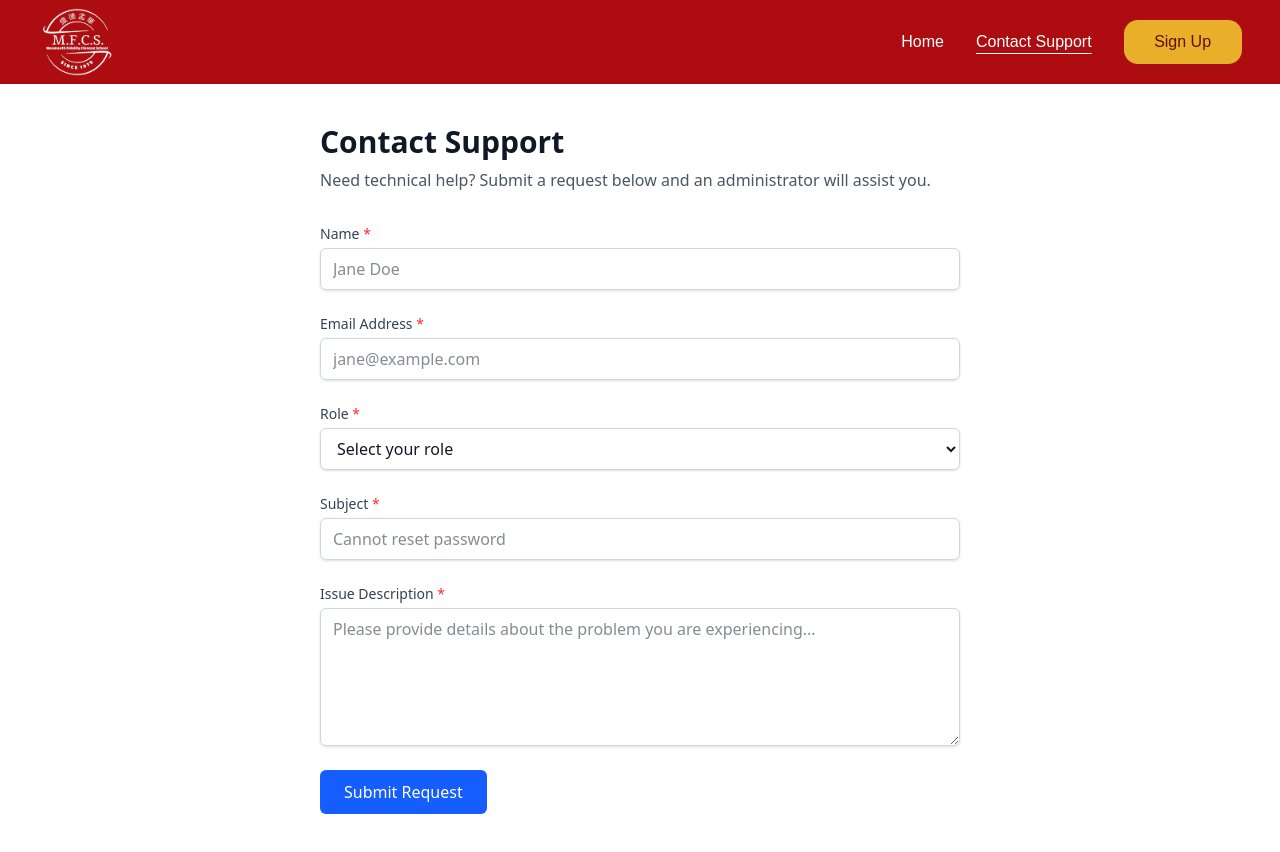
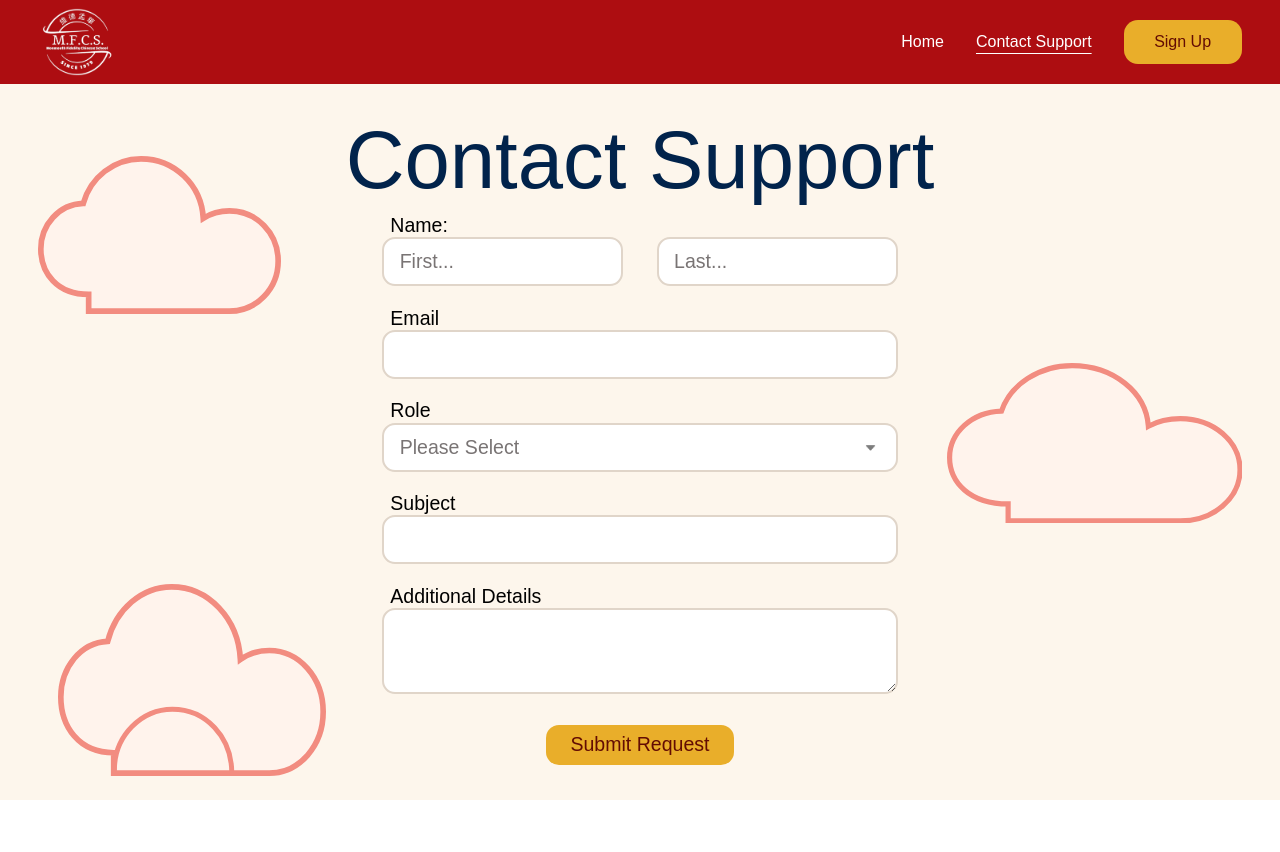
Before and after one commit to stevensblueprint/mfcs-learning-platform, a Next.js app: page /support in a window 1280 px wide. After the commit the page ends 800 px from the top, so only its background shows below. Built offline with nearby package versions, Linux system fonts and the light colour scheme; a web font is replaced by a local one.

Commit message:
feat: match support form and feedback dialogs to Figma

```diff
--- a/src/app/support/page.tsx
+++ b/src/app/support/page.tsx
@@ -1,265 +1,273 @@
 "use client";
 
-import { useState } from "react";
+import {
+  useEffect,
+  useRef,
+  useState,
+  type ChangeEvent,
+  type FormEvent,
+} from "react";
 import { submitSupportRequest, type SupportRequestData } from "./actions";
+import { supportBodyFont, supportHeadingFont } from "./fonts";
+import styles from "./support.module.css";
 
-type FormErrors = Partial<Record<keyof SupportRequestData, string>>;
-
+type Fields = Omit<SupportRequestData, "name"> & {
+  firstName: string;
+  lastName: string;
+};
+type FormErrors = Partial<Record<keyof Fields, string>>;
 type FormStatus = "idle" | "submitting" | "success" | "error";
-
-const INITIAL_FIELDS: SupportRequestData = {
-  name: "",
+const INITIAL_FIELDS: Fields = {
+  firstName: "",
+  lastName: "",
   email: "",
   role: "",
   subject: "",
   description: "",
 };
-
 const EMAIL_RE = /^[^\s@]+@[^\s@]+\.[^\s@]+$/;
 
 export default function SupportPage() {
-  const [fields, setFields] = useState<SupportRequestData>(INITIAL_FIELDS);
+  const [fields, setFields] = useState<Fields>(INITIAL_FIELDS);
   const [errors, setErrors] = useState<FormErrors>({});
   const [status, setStatus] = useState<FormStatus>("idle");
-  const [serverErrorMessage, setServerErrorMessage] = useState<string>("");
+  const dialog = useRef<HTMLDialogElement>(null);
+  const form = useRef<HTMLFormElement>(null);
+  const submitting = useRef(false);
 
-  const validate = (): boolean => {
-    const nextErrors: FormErrors = {};
+  useEffect(() => {
+    if ((status === "success" || status === "error") && !dialog.current?.open)
+      dialog.current?.showModal();
+  }, [status]);
 
-    if (!fields.name.trim()) {
-      nextErrors.name = "Name is required.";
+  function handleChange(
+    event: ChangeEvent<
+      HTMLInputElement | HTMLSelectElement | HTMLTextAreaElement
+    >,
+  ) {
+    const { name, value } = event.target;
+    setFields((previous) => ({ ...previous, [name]: value }));
+    setErrors((previous) => ({ ...previous, [name]: undefined }));
   }
 
-    if (!fields.email.trim()) {
-      nextErrors.email = "Email is required.";
-    } else if (!EMAIL_RE.test(fields.email.trim())) {
+  async function handleSubmit(event: FormEvent<HTMLFormElement>) {
+    event.preventDefault();
+    if (submitting.current) return;
+    const nextErrors: FormErrors = {};
+    if (!fields.firstName.trim())
+      nextErrors.firstName = "First name is required.";
+    if (!fields.lastName.trim()) nextErrors.lastName = "Last name is required.";
+    if (!fields.email.trim()) nextErrors.email = "Email is required.";
+    else if (!EMAIL_RE.test(fields.email.trim()))
       nextErrors.email = "Please enter a valid email address.";
+    if (!fields.role) nextErrors.role = "Please select your role.";
+    if (!fields.subject.trim()) nextErrors.subject = "Subject is required.";
+    if (!fields.description.trim())
+      nextErrors.description = "Please describe the issue you need help with.";
+    setErrors(nextErrors);
+    const firstError = Object.keys(nextErrors)[0];
+    if (firstError) {
+      form.current
+        ?.querySelector<HTMLElement>(`[name="${firstError}"]`)
+        ?.focus();
+      return;
+    }
+    submitting.current = true;
+    setStatus("submitting");
+    try {
+      await submitSupportRequest({
+        name: `${fields.firstName.trim()} ${fields.lastName.trim()}`,
+        email: fields.email.trim(),
+        role: fields.role,
+        subject: fields.subject.trim(),
+        description: fields.description.trim(),
+      });
+      setStatus("success");
+      setFields(INITIAL_FIELDS);
+    } catch {
+      setStatus("error");
+    } finally {
+      submitting.current = false;
+    }
   }
 
-    if (!fields.role.trim()) {
-      nextErrors.role = "Please select your role.";
+  function fieldAccessibility(name: keyof Fields) {
+    return {
+      "aria-invalid": !!errors[name],
+      "aria-describedby": errors[name] ? `${name}-error` : undefined,
+    };
+  }
+  function fieldError(name: keyof Fields) {
+    return errors[name] ? (
+      <p id={`${name}-error`} className={styles.fieldError}>
+        {errors[name]}
+      </p>
+    ) : null;
   }
 
-    if (!fields.subject.trim()) {
-      nextErrors.subject = "Subject is required.";
-    }
-
-    if (!fields.description.trim()) {
-      nextErrors.description = "Please describe the issue you need help with.";
-    }
-
-    setErrors(nextErrors);
-    return Object.keys(nextErrors).length === 0;
-  };
-
-  const handleChange = (
-    e: React.ChangeEvent<
-      HTMLInputElement | HTMLSelectElement | HTMLTextAreaElement
+  return (
+    <main className={`${styles.page} ${supportBodyFont.className}`}>
+      <div className={styles.scene}>
+        <div
+          className={`${styles.cloud} ${styles.cloudLeft}`}
+          aria-hidden="true"
+        />
+        <div
+          className={`${styles.cloud} ${styles.cloudRight}`}
+          aria-hidden="true"
+        />
+        <div
+          className={`${styles.cloud} ${styles.cloudBottom}`}
+          aria-hidden="true"
+        />
+        <h1 className={`${styles.title} ${supportHeadingFont.className}`}>
+          Contact Support
+        </h1>
+        <form
+          ref={form}
+          onSubmit={handleSubmit}
+          noValidate
+          className={styles.form}
+          aria-label="Contact support"
+          aria-busy={status === "submitting"}
         >
-  ) => {
-    const { name, value } = e.target;
-    setFields((prev) => ({ ...prev, [name]: value }));
-
-    if (errors[name as keyof SupportRequestData]) {
-      setErrors((prev) => ({ ...prev, [name]: undefined }));
-    }
-  };
-
-  const handleSubmit = async (e: React.FormEvent<HTMLFormElement>) => {
-    e.preventDefault();
-    setServerErrorMessage("");
-
-    if (!validate()) {
-      return;
-    }
-
-    setStatus("submitting");
-
-    try {
-      await submitSupportRequest(fields);
-      setStatus("success");
-      setFields(INITIAL_FIELDS);
-      setErrors({});
-    } catch (err) {
-      setStatus("error");
-      setServerErrorMessage(
-        err instanceof Error
-          ? err.message
-          : "Something went wrong. Please try again later."
-      );
-    }
-  };
-
-  return (
-    <main className="flex-1 max-w-2xl w-full mx-auto px-4 py-10">
-      <div className="mb-8">
-        <h1 className="text-3xl font-bold text-gray-900">Contact Support</h1>
-        <p className="mt-2 text-gray-600">
-          Need technical help? Submit a request below and an administrator will
-          assist you.
-        </p>
-      </div>
-
-      {status === "success" && (
-        <div
-          role="alert"
-          className="mb-6 rounded-md bg-green-50 border border-green-300 p-4 text-green-800"
+          <fieldset
+            className={styles.fields}
+            disabled={status === "submitting"}
           >
-          <p className="font-semibold">Request Submitted</p>
-          <p className="text-sm mt-1">
-            Your request has been submitted! We&apos;ll get back to you as soon as
-            possible.
-          </p>
-        </div>
-      )}
-
-      {status === "error" && (
-        <div
-          role="alert"
-          className="mb-6 rounded-md bg-red-50 border border-red-300 p-4 text-red-800"
-        >
-          <p className="font-semibold">Submission Failed</p>
-          <p className="text-sm mt-1">
-            {serverErrorMessage || "Something went wrong. Please try again later."}
-          </p>
-        </div>
-      )}
-
-      <form onSubmit={handleSubmit} noValidate className="space-y-6">
-        {/* Name */}
+            <fieldset className={styles.nameFields}>
+              <legend>Name:</legend>
+              <div className={styles.nameRow}>
                 <div>
-          <label
-            htmlFor="name"
-            className="block text-sm font-medium text-gray-700"
-          >
-            Name <span className="text-red-500">*</span>
+                  <label className={styles.srOnly} htmlFor="firstName">
+                    First name
                   </label>
                   <input
-            id="name"
-            name="name"
-            type="text"
-            value={fields.name}
+                    id="firstName"
+                    name="firstName"
+                    autoComplete="given-name"
+                    required
+                    value={fields.firstName}
                     onChange={handleChange}
-            placeholder="Jane Doe"
-            className={`mt-1 block w-full rounded-md border px-3 py-2 text-gray-900 shadow-sm focus:outline-none focus:ring-2 focus:ring-blue-500 ${
-              errors.name ? "border-red-500" : "border-gray-300"
-            }`}
+                    placeholder="First..."
+                    {...fieldAccessibility("firstName")}
                   />
-          {errors.name && (
-            <p className="mt-1 text-sm text-red-600">{errors.name}</p>
-          )}
+                  {fieldError("firstName")}
                 </div>
-
-        {/* Email */}
                 <div>
-          <label
-            htmlFor="email"
-            className="block text-sm font-medium text-gray-700"
-          >
-            Email Address <span className="text-red-500">*</span>
+                  <label className={styles.srOnly} htmlFor="lastName">
+                    Last name
                   </label>
+                  <input
+                    id="lastName"
+                    name="lastName"
+                    autoComplete="family-name"
+                    required
+                    value={fields.lastName}
+                    onChange={handleChange}
+                    placeholder="Last..."
+                    {...fieldAccessibility("lastName")}
+                  />
+                  {fieldError("lastName")}
+                </div>
+              </div>
+            </fieldset>
+            <div className={styles.field}>
+              <label htmlFor="email">Email</label>
               <input
                 id="email"
                 name="email"
                 type="email"
+                autoComplete="email"
+                required
                 value={fields.email}
                 onChange={handleChange}
-            placeholder="jane@example.com"
-            className={`mt-1 block w-full rounded-md border px-3 py-2 text-gray-900 shadow-sm focus:outline-none focus:ring-2 focus:ring-blue-500 ${
-              errors.email ? "border-red-500" : "border-gray-300"
-            }`}
+                {...fieldAccessibility("email")}
               />
-          {errors.email && (
-            <p className="mt-1 text-sm text-red-600">{errors.email}</p>
-          )}
+              {fieldError("email")}
             </div>
-
-        {/* Role */}
-        <div>
-          <label
-            htmlFor="role"
-            className="block text-sm font-medium text-gray-700"
-          >
-            Role <span className="text-red-500">*</span>
-          </label>
+            <div className={styles.field}>
+              <label htmlFor="role">Role</label>
               <select
                 id="role"
                 name="role"
+                required
                 value={fields.role}
                 onChange={handleChange}
-            className={`mt-1 block w-full rounded-md border px-3 py-2 text-gray-900 shadow-sm focus:outline-none focus:ring-2 focus:ring-blue-500 ${
-              errors.role ? "border-red-500" : "border-gray-300"
-            }`}
+                className={!fields.role ? styles.placeholder : undefined}
+                {...fieldAccessibility("role")}
               >
-            <option value="">Select your role</option>
+                <option value="" disabled>
+                  Please Select
+                </option>
                 <option value="student">Student</option>
                 <option value="parent">Parent</option>
                 <option value="teacher">Teacher</option>
               </select>
-          {errors.role && (
-            <p className="mt-1 text-sm text-red-600">{errors.role}</p>
-          )}
+              {fieldError("role")}
             </div>
-
-        {/* Subject */}
-        <div>
-          <label
-            htmlFor="subject"
-            className="block text-sm font-medium text-gray-700"
-          >
-            Subject <span className="text-red-500">*</span>
-          </label>
+            <div className={styles.field}>
+              <label htmlFor="subject">Subject</label>
               <input
                 id="subject"
                 name="subject"
-            type="text"
+                required
                 value={fields.subject}
                 onChange={handleChange}
-            placeholder="Cannot reset password"
-            className={`mt-1 block w-full rounded-md border px-3 py-2 text-gray-900 shadow-sm focus:outline-none focus:ring-2 focus:ring-blue-500 ${
-              errors.subject ? "border-red-500" : "border-gray-300"
-            }`}
+                {...fieldAccessibility("subject")}
               />
-          {errors.subject && (
-            <p className="mt-1 text-sm text-red-600">{errors.subject}</p>
-          )}
+              {fieldError("subject")}
             </div>
-
-        {/* Issue Description */}
-        <div>
-          <label
-            htmlFor="description"
-            className="block text-sm font-medium text-gray-700"
-          >
-            Issue Description <span className="text-red-500">*</span>
-          </label>
+            <div className={styles.field}>
+              <label htmlFor="description">Additional Details</label>
               <textarea
                 id="description"
                 name="description"
-            rows={5}
+                rows={3}
+                required
                 value={fields.description}
                 onChange={handleChange}
-            placeholder="Please provide details about the problem you are experiencing..."
-            className={`mt-1 block w-full rounded-md border px-3 py-2 text-gray-900 shadow-sm focus:outline-none focus:ring-2 focus:ring-blue-500 ${
-              errors.description ? "border-red-500" : "border-gray-300"
-            }`}
+                {...fieldAccessibility("description")}
               />
-          {errors.description && (
-            <p className="mt-1 text-sm text-red-600">{errors.description}</p>
-          )}
+              {fieldError("description")}
             </div>
-
-        {/* Submit Button */}
-        <div>
+          </fieldset>
+          <div className={styles.submitRow}>
             <button
+              className={styles.goldButton}
               type="submit"
               disabled={status === "submitting"}
-            className="w-full sm:w-auto px-6 py-2.5 bg-blue-600 text-white font-medium rounded-md hover:bg-blue-700 focus:outline-none focus:ring-2 focus:ring-blue-500 focus:ring-offset-2 disabled:opacity-50 disabled:cursor-not-allowed transition"
             >
               {status === "submitting" ? "Sending…" : "Submit Request"}
             </button>
           </div>
+          <span className={styles.srOnly} role="status">
+            {status === "submitting" ? "Sending your support request." : ""}
+          </span>
         </form>
+      </div>
+      <dialog
+        ref={dialog}
+        className={styles.dialog}
+        aria-labelledby="support-result-title"
+        aria-describedby="support-result-description"
+        onClose={() => setStatus("idle")}
+      >
+        <h2 id="support-result-title" className={supportHeadingFont.className}>
+          {status === "success" ? "Success!" : "Error!"}
+        </h2>
+        <p id="support-result-description">
+          {status === "success"
+            ? "Your support request has been submitted."
+            : "There was an error submitting your request. Please try again later."}
+        </p>
+        <button
+          className={styles.goldButton}
+          onClick={() => dialog.current?.close()}
+        >
+          Ok
+        </button>
+      </dialog>
     </main>
   );
 }
```
Lines whose indentation alone changed are shown as unchanged.
